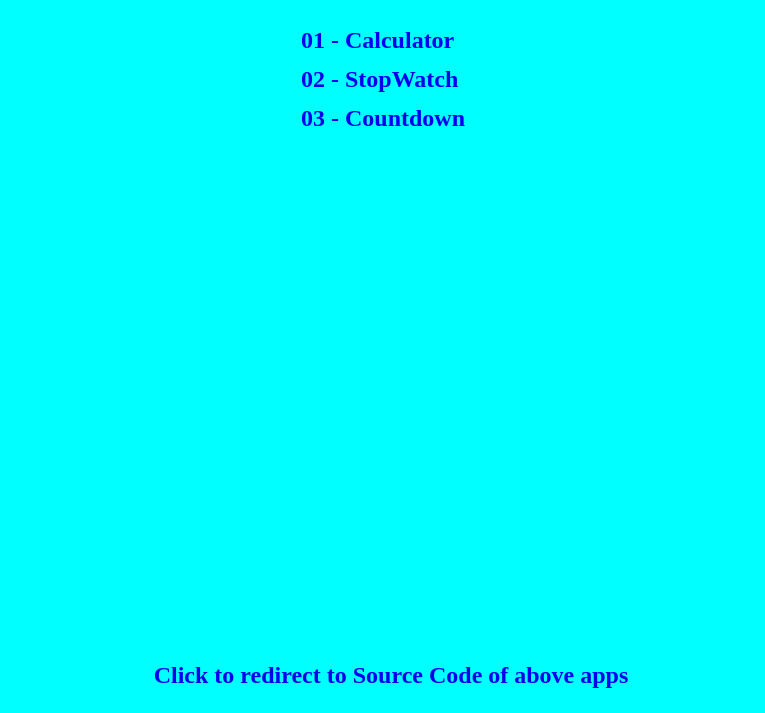
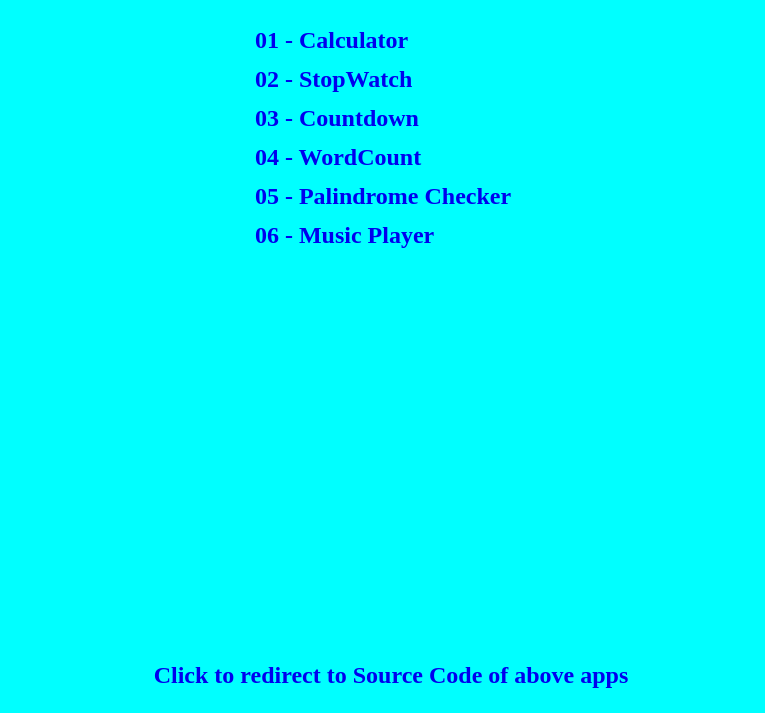
Before and after one commit to SidP919/FS-JS-WD-B-DOM-Manipulation, a plain HTML site: page Part-03-Build-Apps-Using-DOM-Manipulation/index.html in a window 1280 px wide. Shown: the part 87-800 px from the top of the page, without its empty margins (257-1022 px from the left). Drawn offline with Linux system fonts and the light colour scheme.

Commit message:
Updated Part-03 Index.html file

```diff
--- a/Part-03-Build-Apps-Using-DOM-Manipulation/index.html
+++ b/Part-03-Build-Apps-Using-DOM-Manipulation/index.html
@@ -60,13 +60,13 @@
                 <a href="./03-Countdown/index.html">03 - Countdown</a>
             </li>
             <li>
-                <a href=""></a>
+                <a href="./04-WordCount/index.html">04 - WordCount</a>
             </li>
             <li>
-                <a href=""></a>
+                <a href="./05-Palindrome-Checker/index.html">05 - Palindrome Checker</a>
             </li>
             <li>
-                <a href=""></a>
+                <a href="./06-MusicPlayer/index.html">06 - Music Player</a>
             </li>
             <li>
                 <a href=""></a>
```
